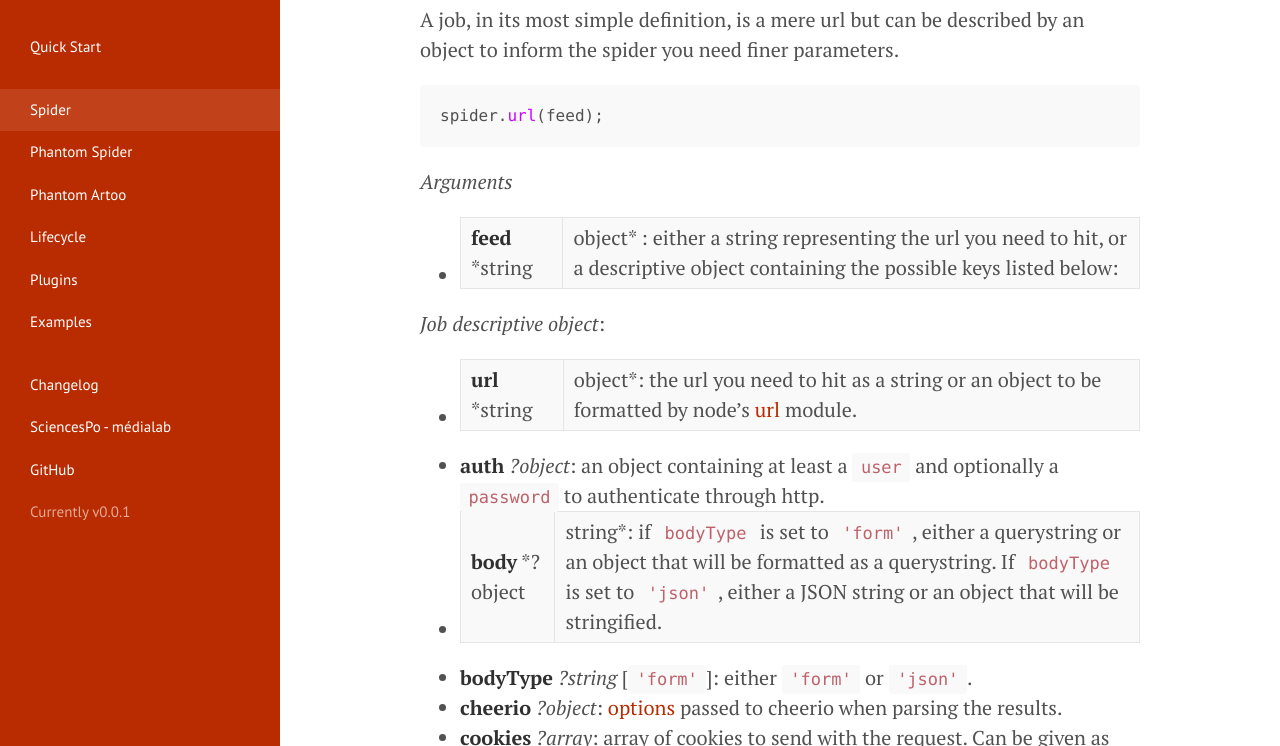
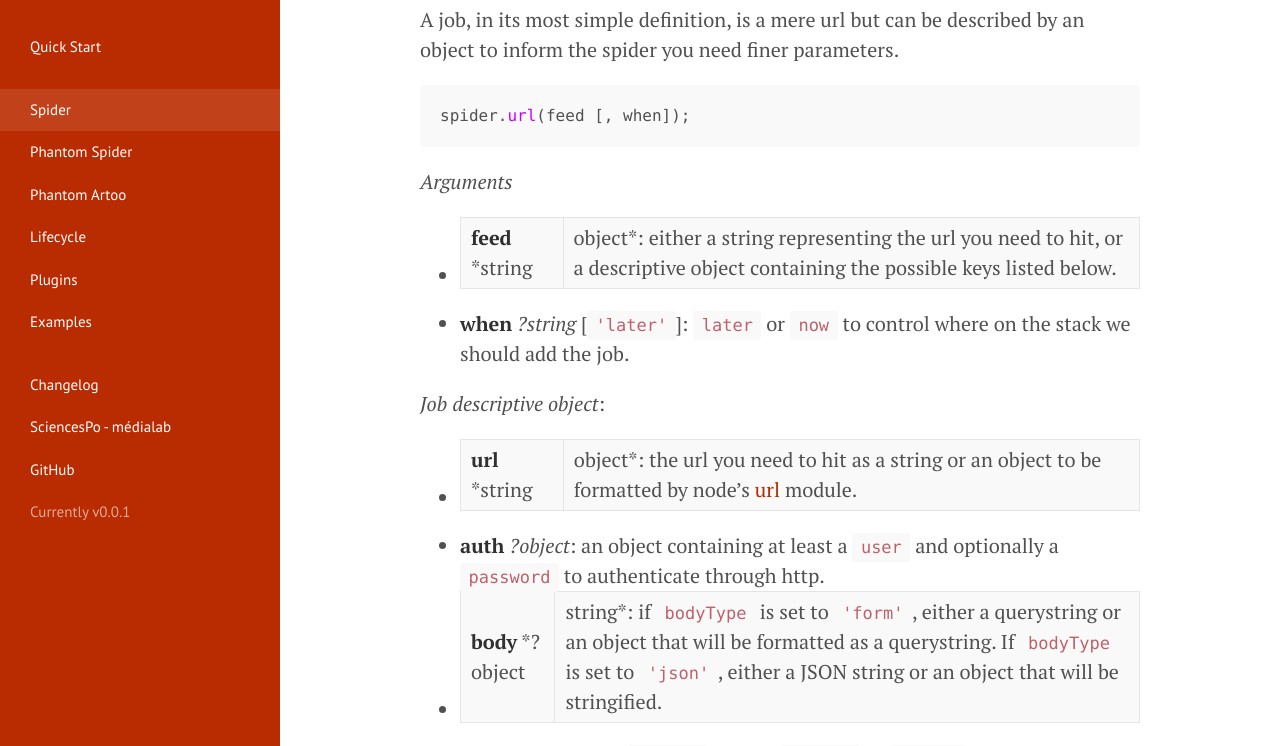
Before and after one commit to medialab/sandcrawler, a Jekyll site: the page built from spider.md, in a window 1280 px wide and 900 px high, scrolled down 3618 px, cut to the strip 154-900 px from the top of the window. Built offline with Jekyll 4.4.1, drawn with Linux system fonts in a browser that asks for light colours; Markdown is read by kramdown in place of the engine named in the settings.

Commit message:
Stack order

````diff
--- a/spider.md
+++ b/spider.md
@@ -154,12 +154,13 @@ This method can be used to add a single job to your spider's queue.
 A job, in its most simple definition, is a mere url but can be described by an object to inform the spider you need finer parameters.
 
 ```js
-spider.url(feed);
+spider.url(feed [, when]);
 ```
 
 *Arguments*
 
-* **feed** *string|object* : either a string representing the url you need to hit, or a descriptive object containing the possible keys listed below:
+* **feed** *string|object*: either a string representing the url you need to hit, or a descriptive object containing the possible keys listed below.
+* **when** *?string* [`'later'`]: `later` or `now` to control where on the stack we should add the job.
 
 *Job descriptive object*:
 
@@ -210,7 +211,7 @@ spider.url({
 Same as `spider.url` except you can pass an array of jobs.
 
 ```js
-spider.urls(feeds);
+spider.urls(feeds [, when]);
 ```
 
 *Examples*
````
